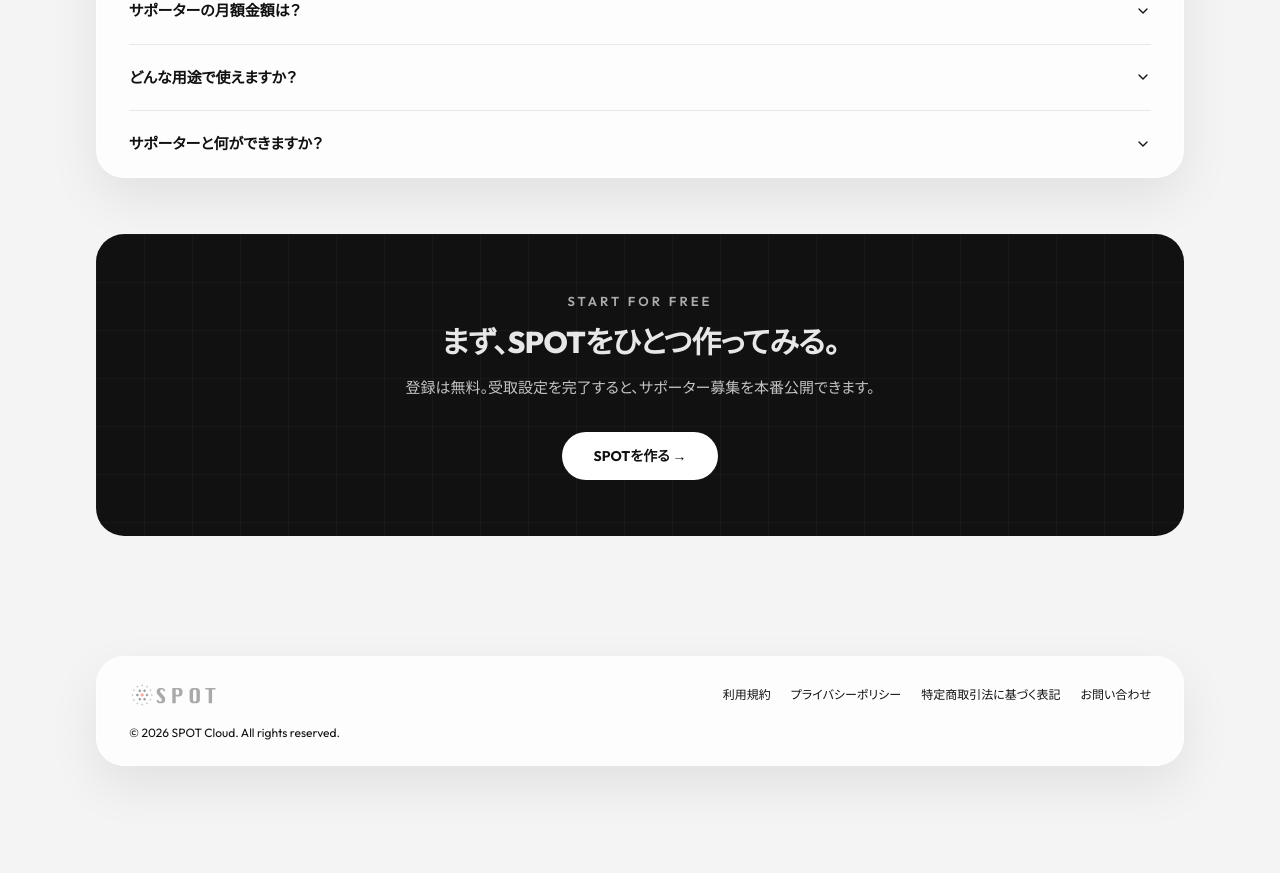
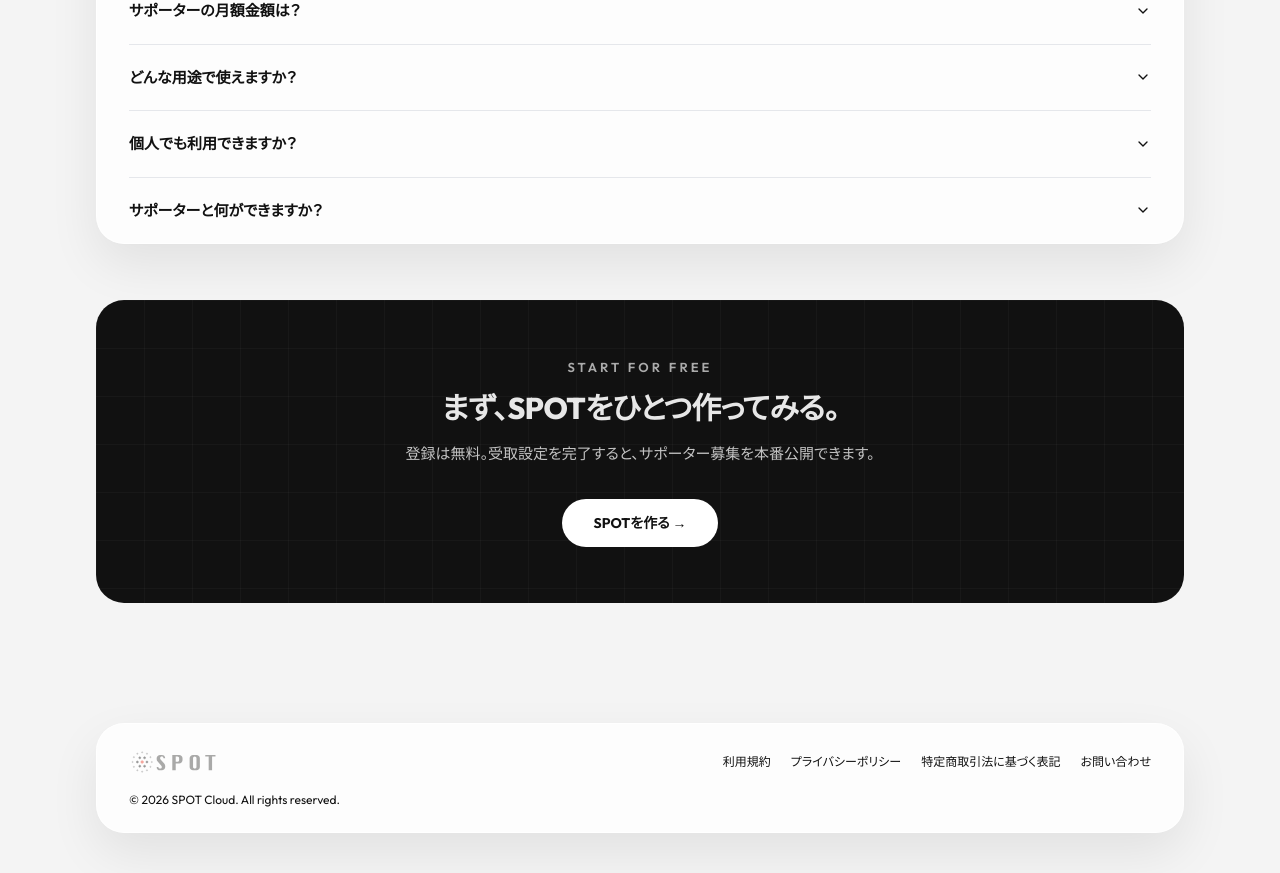
Before and after one commit to atarashi35/spot-cloud, a Next.js app: page /owner in a window 1280 px wide. Shown: the part 3175-4048 px from the top of the page. Before the commit the page ends 3981 px from the top, so only its background shows below. Built offline with nearby package versions, Linux system fonts and the light colour scheme; no server answers.

Commit message:
feat: オーナーLPのFAQに「個人でも利用できますか？」を追加
Co-Authored-By: Claude Sonnet 4.6 <noreply@anthropic.com>

```diff
--- a/app/owner/page.tsx
+++ b/app/owner/page.tsx
@@ -75,6 +75,10 @@ const faqs: { q: string; a: React.ReactNode }[] = [
   {
     q: "どんな用途で使えますか？",
     a: "組織・団体・プロジェクトなら、幅広くご利用いただけます。使い道はあなた次第です。",
+  },
+  {
+    q: "個人でも利用できますか？",
+    a: "はい。アーティスト、クリエイター、演奏家など個人で活動している方も利用できます。",
   },
   {
     q: "サポーターと何ができますか？",
```
